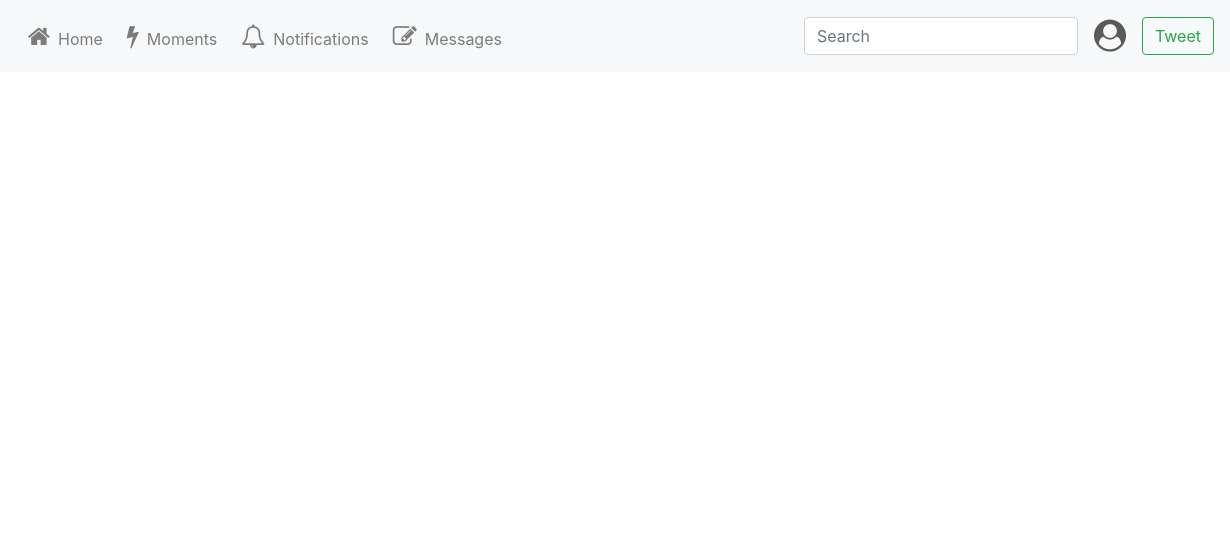
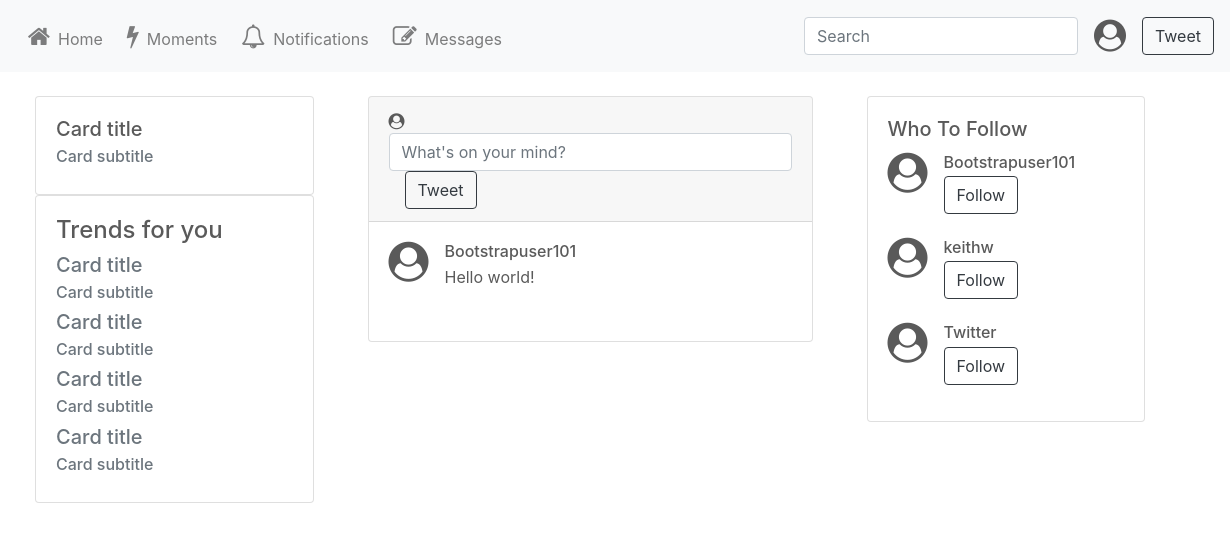
Before and after one commit to amw46/look-alike_website, a plain HTML site: page login.html in a window 1280 px wide. Shown: the full height of the page, 50-1280 px from the left. Drawn offline with nearby package versions, Linux system fonts and the light colour scheme.

Commit message:
finish login

```diff
--- a/login.html
+++ b/login.html
@@ -42,7 +42,7 @@
         <form class="form-inline my-2 my-lg-0">
             <input class="form-control mr-sm-3" type="text" placeholder="Search" aria-label="Search">
             <i class="fa fa-user-circle" style="font-size: 2em"></i>
-            <button class="btn btn-outline-success my-2 my-sm-0 ml-sm-3" type="submit">Tweet</button>
+            <button class="btn btn-outline-dark my-2 my-sm-0 ml-sm-3" type="submit">Tweet</button>
         </form>
     </div>
 </nav>
@@ -50,13 +50,82 @@
 
 <main role="main">
 
-    <div class="container-fluid">
+    <div class="container">
         <div class="row">
             <div class="col">
+                <div class="card mr-4 mt-5">
+                    <div class="card-body">
+                        <h5 class="card-title">Card title</h5>
+                        <h6 class="card-subtitle mb-2 text-muted">Card subtitle</h6>
+                    </div>
+                </div>
+                <div class="card mr-4">
+                    <div class="card-body">
+                        <h4 class="card-title mb-2">Trends for you</h4>
+                        <h5 class="card-title text-muted">Card title</h5>
+                        <h6 class="card-subtitle mb-2 text-muted">Card subtitle</h6>
+                        <h5 class="card-title text-muted">Card title</h5>
+                        <h6 class="card-subtitle mb-2 text-muted">Card subtitle</h6>
+                        <h5 class="card-title text-muted">Card title</h5>
+                        <h6 class="card-subtitle mb-2 text-muted">Card subtitle</h6>
+                        <h5 class="card-title text-muted">Card title</h5>
+                        <h6 class="card-subtitle mb-2 text-muted">Card subtitle</h6>
+                    </div>
+                </div>
+            </div>
+            <div class="col-5">
+                <div class="card mt-5">
+                    <div class="card-header">
+                        <i class="fa fa-user-circle d-inline" style="font-size: 1em"></i>
+                        <input class="form-control mr-sm-3" type="text" placeholder="What's on your mind?" aria-label="Tweet">
 
+                        <button class="btn btn-outline-dark my-2 my-sm-0 ml-sm-3" type="submit">Tweet</button>
+                    </div>
+                    <div class="card-body">
+                        <ul class="list-unstyled">
+                            <li class="media">
+                                <i class="fa fa-user-circle mr-3" style="font-size: 2.5em"></i>
+                                <div class="media-body">
+                                    <h6 class="mt-0 mb-1">Bootstrapuser101</h6>
+                                    <p>Hello world!</p>
+                                </div>
+                            </li>
+
+                        </ul>
+                    </div>
+                </div>
             </div>
+
             <div class="col">
+                <div class="card ml-4 mt-5">
+                    <div class="card-body">
+                        <h5 class="card-title">Who To Follow</h5>
+                        <ul class="list-unstyled">
+                            <li class="media">
+                                <i class="fa fa-user-circle mr-3" style="font-size: 2.5em"></i>
+                                <div class="media-body">
+                                    <h6 class="mt-0 mb-1">Bootstrapuser101</h6>
+                                    <button class="btn btn-outline-dark" type="submit">Follow</button>
+                                </div>
+                            </li>
+                            <li class="media my-4">
+                                <i class="fa fa-user-circle mr-3" style="font-size: 2.5em"></i>
+                                <div class="media-body">
+                                    <h6 class="mt-0 mb-1">keithw</h6>
+                                    <button class="btn btn-outline-dark" type="submit">Follow</button>
+                                </div>
+                            </li>
+                            <li class="media">
+                                <i class="fa fa-user-circle mr-3" style="font-size: 2.5em"></i>
+                                <div class="media-body">
+                                    <h6 class="mt-0 mb-1">Twitter</h6>
+                                    <button class="btn btn-outline-dark" type="submit">Follow</button>
+                                </div>
+                            </li>
+                        </ul>
+                    </div>
 
+                </div>
             </div>
 
         </div>
```
